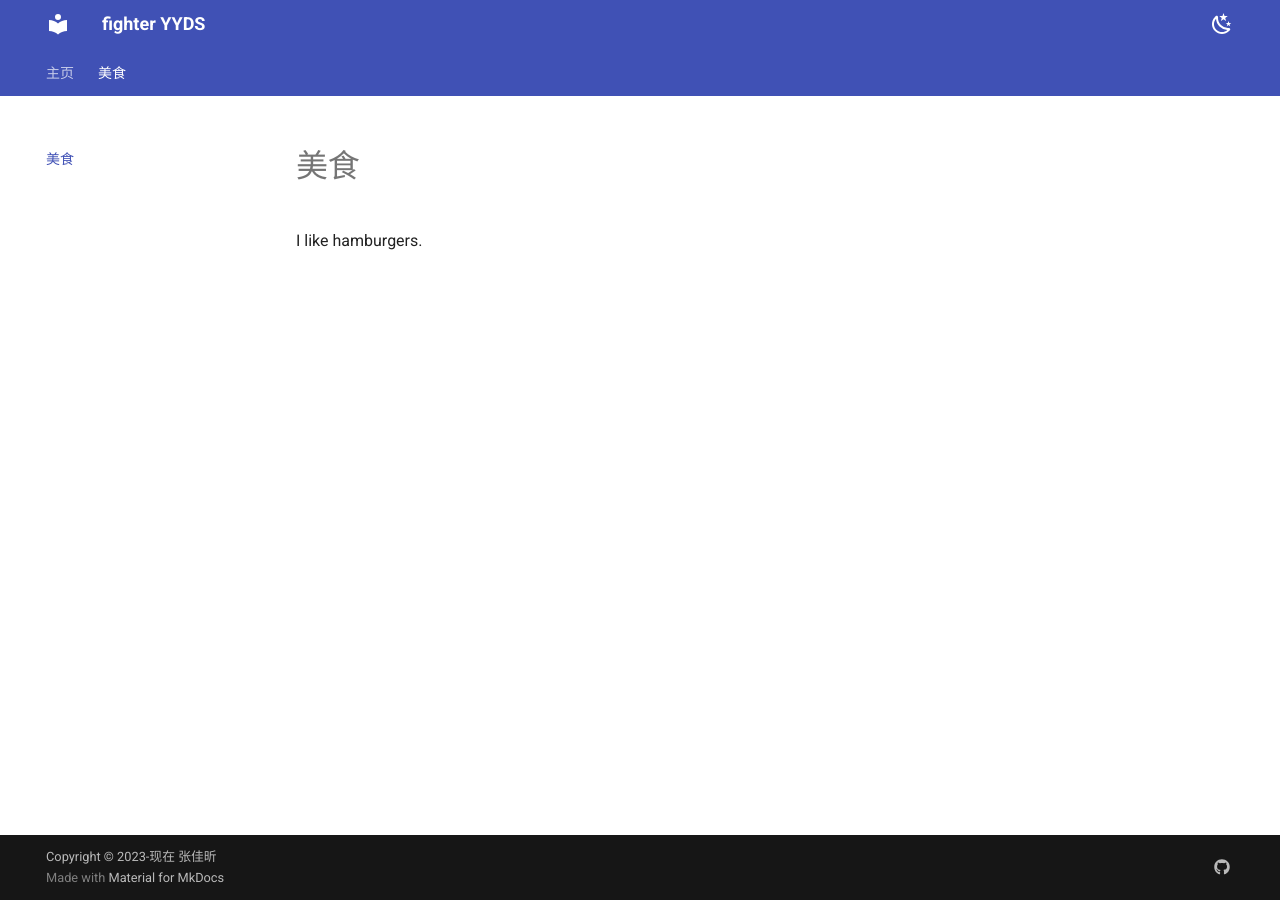
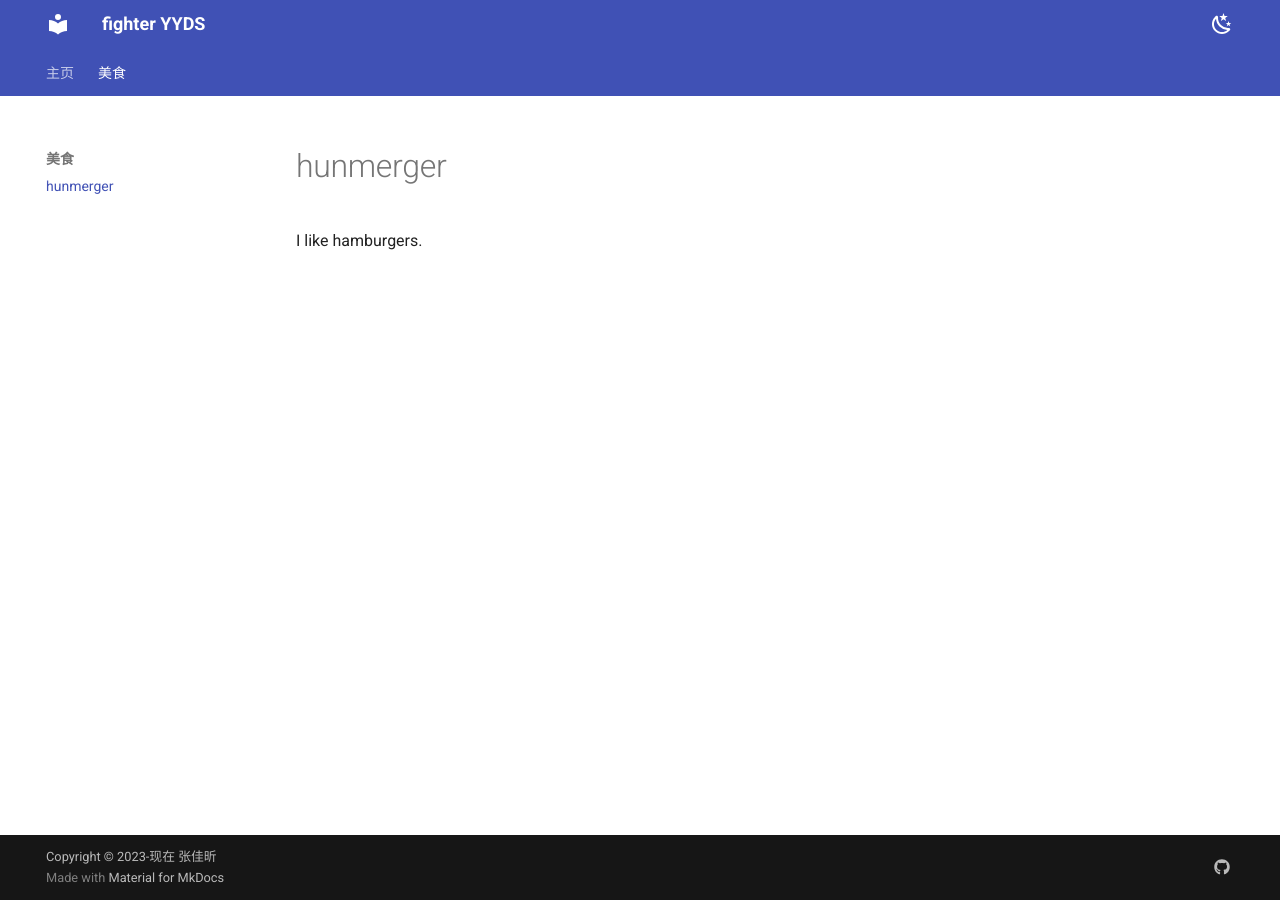
Before and after one commit to fighteryyds/fy-blog, an MkDocs documentation site: the page built from docs/food/food.md, in a window 1280 px wide. Built offline with MkDocs 1.6.1 and Material for MkDocs 9.7.7, drawn with Linux system fonts in a browser that asks for light colours; part of the change alters nothing that is shown.

Commit message:
2023-10-21_16:41:05 update

```diff
--- a/mkdocs.yml
+++ b/mkdocs.yml
@@ -28,7 +28,8 @@ theme:
 
 nav:
   - 主页: index.md
-  - 美食: food/food.md
+  - 美食:
+    - hunmerger: food/food.md
 
 plugins:
   - mermaid2:
```
